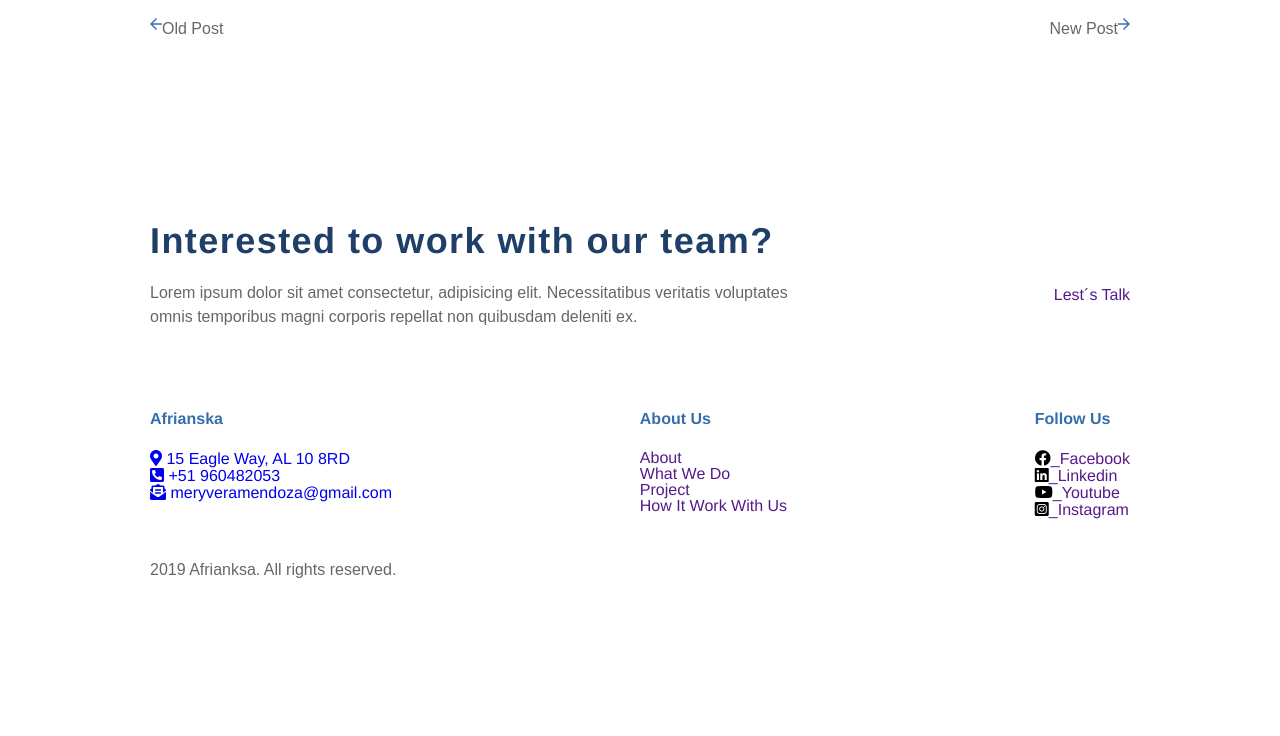
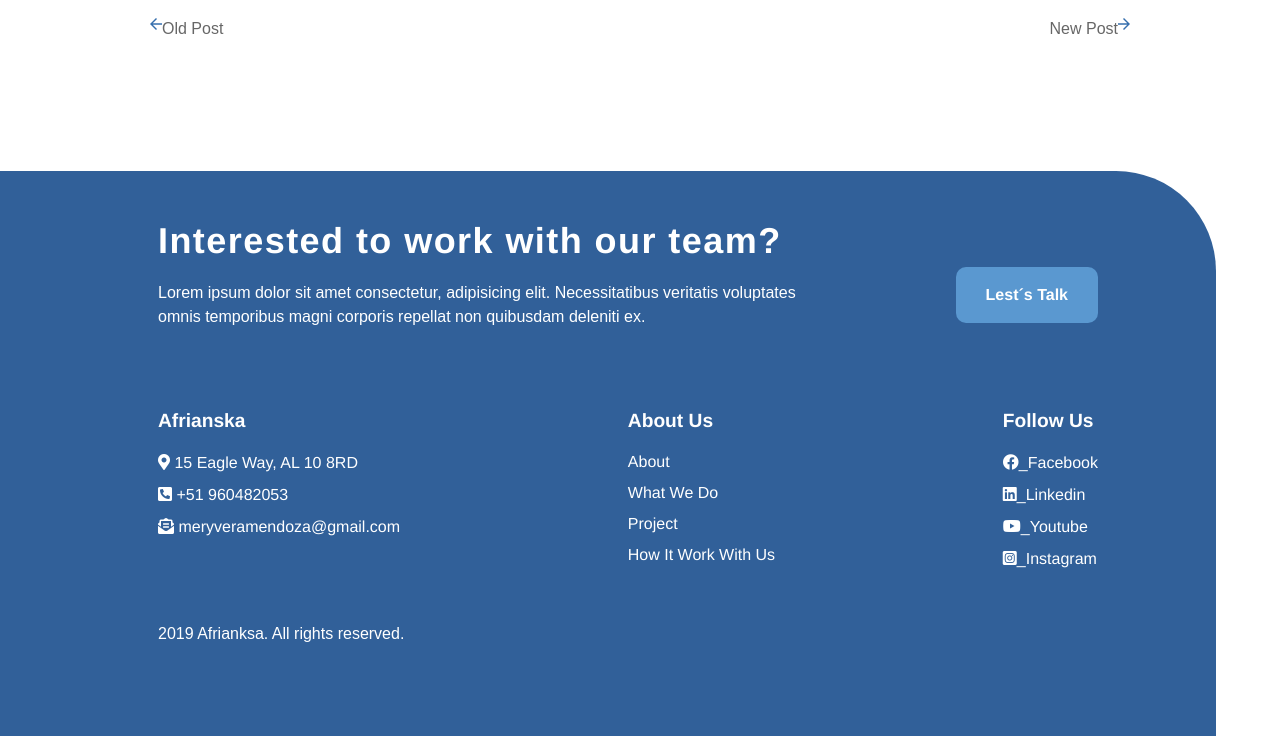
Before and after one commit to bananalar05/hackaton6, a plain HTML site: page index.html in a window 1280 px wide. Shown: the part 3247-3983 px from the top of the page. Before the commit the page ends 3919 px from the top, so only its background shows below. Drawn offline with Linux system fonts and the light colour scheme.

Commit message:
hackaton6

```diff
--- a/index.html
+++ b/index.html
@@ -309,18 +309,18 @@
   </main>
 
   <footer class="footer">
-    <div class="container">
-      <section class="footer__1 d-flex justify-between align-center">
+    <div class="footer__container container">
+      <section class="footer__container-1 d-flex justify-between align-center">
         <div>
           <h2>Interested to work with our team?</h2>
           <p>Lorem ipsum dolor sit amet consectetur, adipisicing elit. Necessitatibus veritatis voluptates <br>omnis
             temporibus magni corporis repellat non quibusdam deleniti ex.</p>
         </div>
         <div>
-          <a href="" class="buttom">Lest´s Talk</a>
+          <a href="" class="button">Lest´s Talk</a>
         </div>
       </section>
-      <section class="footer__2 d-flex justify-between">
+      <section class="footer__container-2 d-flex justify-between">
         <div>
           <h3>Afrianska</h3>
           <ul>
--- /dev/null
+++ b/styles/_button.scss
@@ -0,0 +1,9 @@
+.button {
+  display: inline-block;
+  padding: 20px 30px;
+  background-color: #5A98D0;
+  font-weight: bold;
+  border-radius: 10px;
+
+  cursor: pointer;
+}
--- a/styles/_footer-elements.scss
+++ b/styles/_footer-elements.scss
@@ -1,43 +1,36 @@
 .footer{
+  width: 95%;
+  background-color: #316099;
+  border-top-right-radius: 100px;
+
+  h2, h3, p, a, i {
+    color: map-get($color, cuaternary);
+  }
+
+  h3{
+    font-size: 1.2rem;
+  }
+
+  /* &::before {
+    position: absolute;
+    width: 95%;
+    height: 554px;
+    background: #316099;
+    border-top-right-radius: 100px;
+    content:"";
+  } */
 
   &__container{
-    background-color: #316099;
+    padding-left: 50px;
   }
-}
 
+  li{
+    margin-bottom: 15px;
+  }
 
-/*
-.search {
-  background-color: #f4f4f4;
-  border-radius: 10px;
-  padding: 0 6px 0 15px;
-  margin-bottom: 55px;
-
-  &__bar {
-    width: 100%;
-    background-color: transparent;
-    border: none;
-    padding: 15px 10px;
-    font-size: 1rem;
-
-    &::placeholder {
-      color: map-get($color, primary);
+  a{
+    &:hover{
+      text-decoration: underline;
     }
   }
 }
-
-.nav {
-  font-size: 1.2rem;
-  font-weight: bold;
-li {
-  margin-left: 50px;
-}
-
-a {
-  color: map-get($color, primary);
-  &:hover {
-    text-decoration: underline;
-    font-weight: bolder;
-  }
-}
-}
--- a/styles/_global.scss
+++ b/styles/_global.scss
@@ -34,8 +34,6 @@ h2{
   font-size: 2.25rem;
   letter-spacing: 0.04em;
   line-height: 2.5rem;
-  font-family: map-get($f-family, primary);
-  font-weight: bold;
 }
 
 h3{
@@ -52,8 +50,6 @@ h3{
 h4{
   /*Tipografía*/
   margin-bottom: 5px;
-  font-family: map-get($f-family, primary);
-  font-weight: bold;
 }
 
 p{
--- a/styles/main.scss
+++ b/styles/main.scss
@@ -9,3 +9,4 @@
 @import "search";
 @import "articles";
 @import "footer-elements";
+@import "button";
```
Also changed, not shown: styles/main.css, 1 other file.
